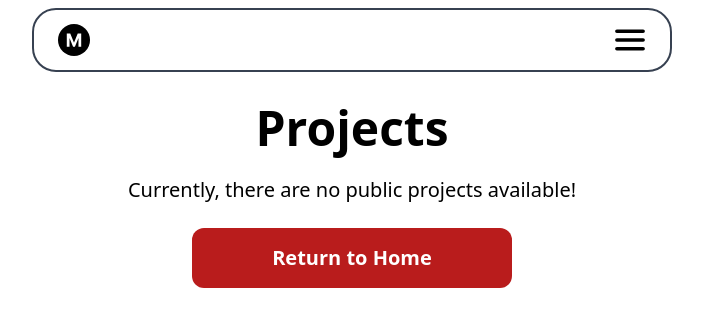
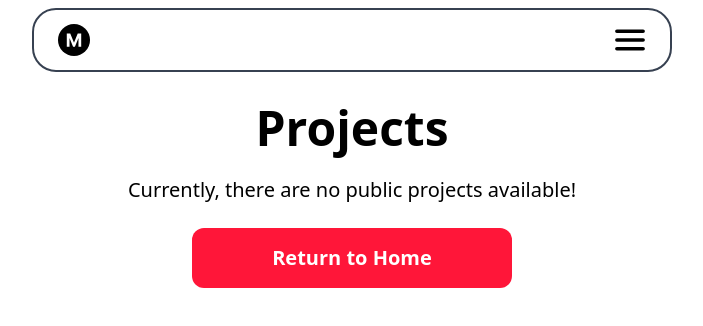
Before and after one commit to Hexdigest123/portfolio, a Next.js app: page /projects in a window 1280 px wide. Shown: the top 326 px of the page, without its empty margins (288-991 px from the left). Built offline with nearby package versions, Linux system fonts and the light colour scheme.

Commit message:
Changes in styling

```diff
--- a/src/app/not-found.tsx
+++ b/src/app/not-found.tsx
@@ -11,7 +11,7 @@ export default function NotFound() {
       <button
         type="button"
         onClick={() => { router.push("/") }}
-        className="block w-1/2 md:w-1/6 bg-red-700 p-4 rounded-xl text-white font-bold text-xl"
+        className="block w-1/2 md:w-1/6 bg-accent p-4 rounded-xl text-white font-bold text-xl"
       >Return to Home</button>
     </div>
   )
--- a/src/app/projects/page.tsx
+++ b/src/app/projects/page.tsx
@@ -10,7 +10,7 @@ export default function Projects() {
       <button
         type="button"
         onClick={() => { router.push("/") }}
-        className="block w-1/2 bg-red-700 p-4 rounded-xl text-white font-bold text-xl mx-auto"
+        className="block w-1/2 bg-accent p-4 rounded-xl text-white font-bold text-xl mx-auto"
       >Return to Home</button>
     </section>
   )
--- a/src/components/Header.tsx
+++ b/src/components/Header.tsx
@@ -10,7 +10,7 @@ export default function Header() {
     { name: "Home", path: "/" },
     { name: "Clients", path: "/clients" },
     { name: "Projects", path: "/projects" },
-    { name: "Education", path: "/education" },
+    { name: "Work", path: "/work" },
   ])
 
   return (
--- a/src/components/WorkItem.tsx
+++ b/src/components/WorkItem.tsx
@@ -13,7 +13,7 @@ export default function(props: Props) {
       <p className="text-xl font-bold">{props.title}</p>
       <p>{props.company}</p>
       <p>{props.duration}</p>
-      <div className="w-1/2 h-1 bg-black mx-auto my-4"></div>
+      <div className="w-10 h-1 bg-black mx-auto my-8 rounded"></div>
     </Link>
   )
 }
```
